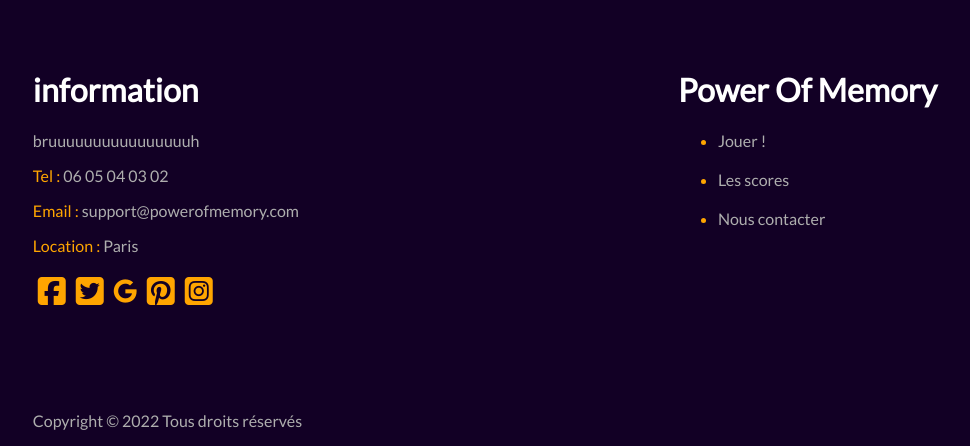
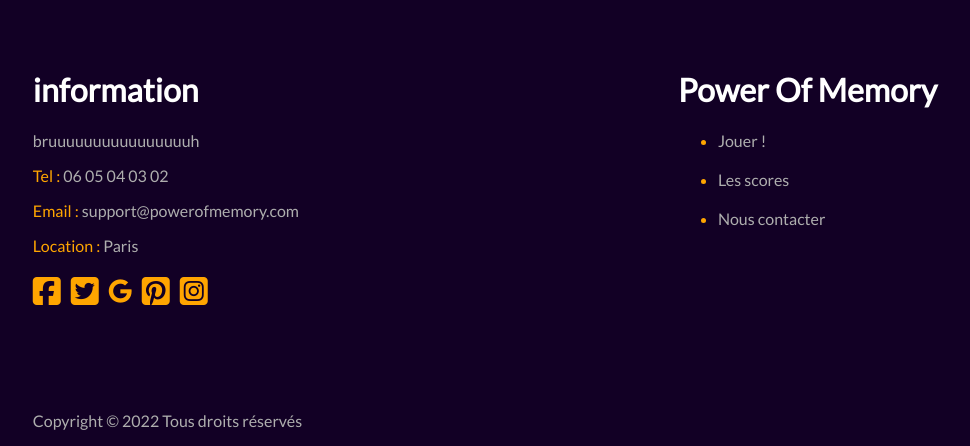
Before and after one commit to JeanFourest/Puissance_4, a PHP site: page /contact.html in a window 1280 px wide. Shown: the part 1061-1507 px from the top of the page, without its empty margins (155-1125 px from the left). Run offline with PHP 8.4, Linux system fonts and the light colour scheme; some libraries are stand-ins or nearby versions.

Commit message:
plus de detail footer

```diff
--- a/assets/contact/footer.css
+++ b/assets/contact/footer.css
@@ -8,18 +8,26 @@
     justify-content: space-around;
 }
 
+.information
+{
+    /*background-color: lightgrey;*/
+}
+
 .imageLiens
 {
     display: flex;
     align-items: center;
     height: 40px;
+    /*background-color: aqua;*/
 }
 
 
 .logos:link {
     color: orange;
     text-decoration: none;
-    margin: 5px;
+    margin-top: 5px;
+    margin-bottom: 5px;
+    margin-right: 10px;
 }
 
 /* visited link */
--- a/contact.html
+++ b/contact.html
@@ -28,7 +28,7 @@
     <div class="texteContacter">
         <h2>NOUS CONTACTER</h2>
     </div>
-
+    <!-- ici c'est le main avec le formulaire -->
     <div class="contacter">
         <div class="boite">
             <div class="boite2">
```
Lines whose indentation alone changed are shown as unchanged.
